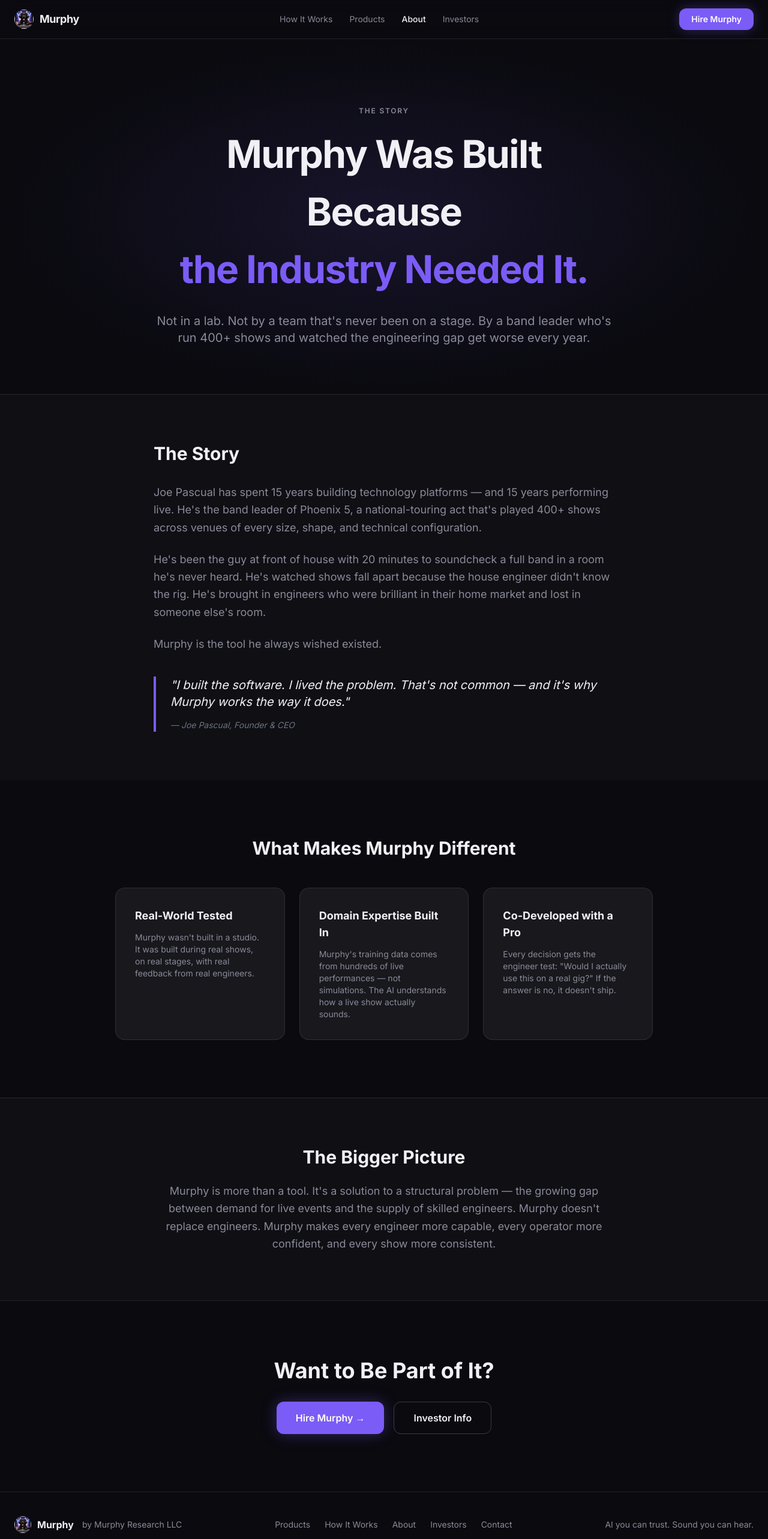
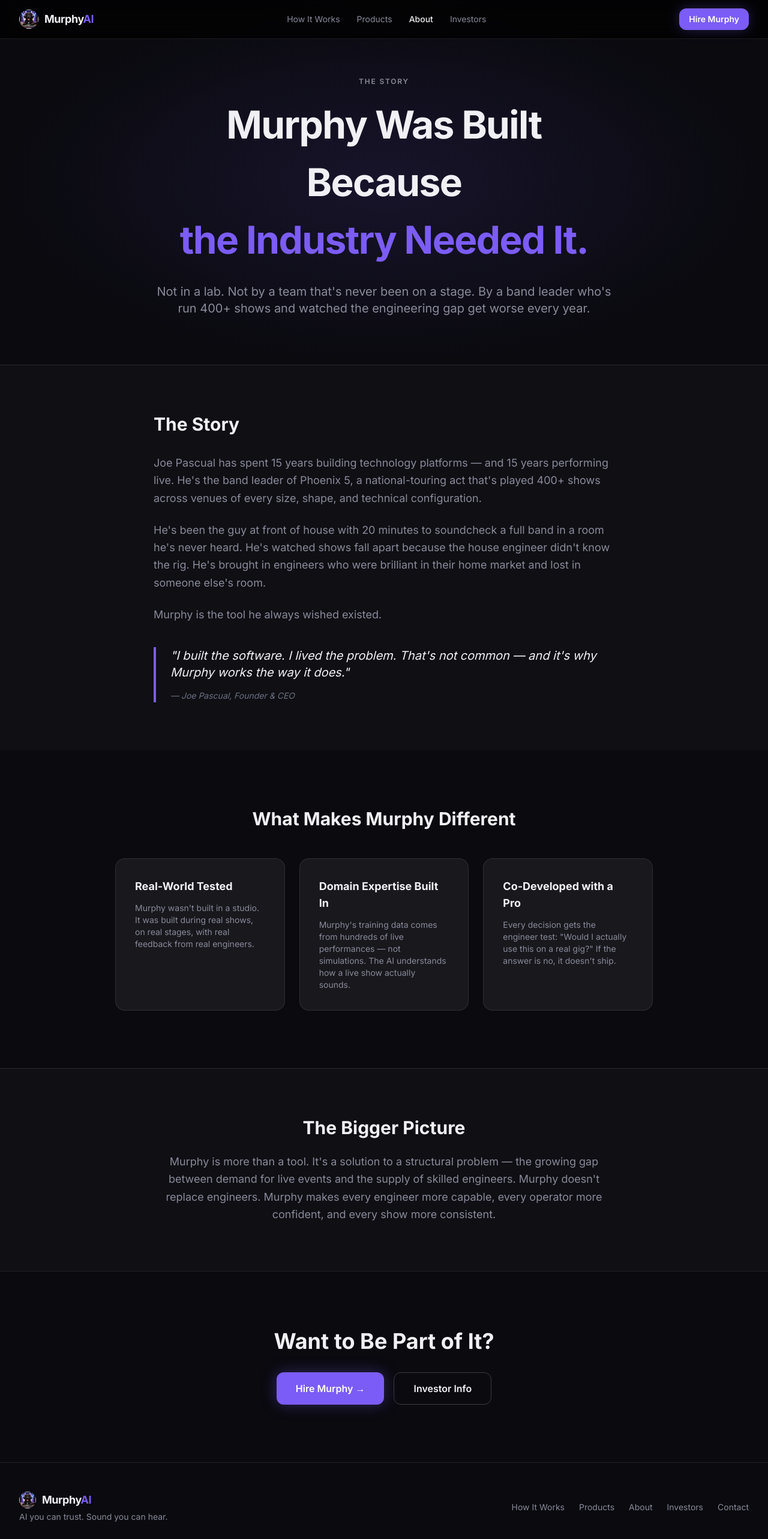
Before and after one commit to jojopas/murphy-research, a Next.js app: page /about in a window 1280 px wide. Shown: the top 2566 px of the page at 60% size. Built offline with nearby package versions, Linux system fonts and the light colour scheme.

Commit message:
Nav: fixed position + mobile hamburger menu + footer copyright year — matches corp site structure

```diff
--- a/app/about/page.tsx
+++ b/app/about/page.tsx
@@ -8,7 +8,7 @@
   return (
     <>
       <Nav />
-      <section className="relative flex flex-col items-center justify-center text-center px-6 pt-28 pb-20 overflow-hidden">
+      <section className="relative flex flex-col items-center justify-center text-center px-6 pt-32 pb-20 overflow-hidden">
         <div aria-hidden className="pointer-events-none absolute inset-0 bg-[radial-gradient(ellipse_at_center,rgba(123,92,246,0.12)_0%,transparent_70%)]" />
         <div className="relative z-10 max-w-3xl">
           <p className="text-xs font-semibold tracking-[0.15em] uppercase text-[#8a8a9a] mb-4">The story</p>
--- a/app/contact/page.tsx
+++ b/app/contact/page.tsx
@@ -8,7 +8,7 @@
   return (
     <>
       <Nav />
-      <section className="relative flex flex-col items-center justify-center text-center px-6 pt-28 pb-20 overflow-hidden">
+      <section className="relative flex flex-col items-center justify-center text-center px-6 pt-32 pb-20 overflow-hidden">
         <div aria-hidden className="pointer-events-none absolute inset-0 bg-[radial-gradient(ellipse_at_center,rgba(123,92,246,0.12)_0%,transparent_70%)]" />
         <div className="relative z-10 max-w-2xl">
           <h1 className="text-[clamp(36px,6vw,64px)] font-bold text-[#f0f0f5] tracking-tight mb-6">Let&apos;s Talk.</h1>
--- a/app/how-it-works/page.tsx
+++ b/app/how-it-works/page.tsx
@@ -11,7 +11,7 @@
   return (
     <>
       <Nav />
-      <section className="relative flex flex-col items-center justify-center text-center px-6 pt-28 pb-20 overflow-hidden">
+      <section className="relative flex flex-col items-center justify-center text-center px-6 pt-32 pb-20 overflow-hidden">
         <div aria-hidden className="pointer-events-none absolute inset-0 bg-[radial-gradient(ellipse_at_center,rgba(123,92,246,0.12)_0%,transparent_70%)]" />
         <motion.div variants={stagger} initial="hidden" animate="visible" className="relative z-10 max-w-3xl">
           <motion.p variants={fadeUp} className="text-xs font-semibold tracking-[0.15em] uppercase text-[#8a8a9a] mb-4">Signal flow</motion.p>
--- a/app/investors/page.tsx
+++ b/app/investors/page.tsx
@@ -9,7 +9,7 @@
   return (
     <>
       <Nav />
-      <section className="relative flex flex-col items-center justify-center text-center px-6 pt-28 pb-20 overflow-hidden">
+      <section className="relative flex flex-col items-center justify-center text-center px-6 pt-32 pb-20 overflow-hidden">
         <div aria-hidden className="pointer-events-none absolute inset-0 bg-[radial-gradient(ellipse_at_center,rgba(123,92,246,0.12)_0%,transparent_70%)]" />
         <div className="relative z-10 max-w-3xl">
           <TrendingUp className="w-10 h-10 mx-auto mb-6 text-[#7b5cf6]" />
--- a/app/products/page.tsx
+++ b/app/products/page.tsx
@@ -9,7 +9,7 @@
   return (
     <>
       <Nav />
-      <section className="relative flex flex-col items-center justify-center text-center px-6 pt-28 pb-20 overflow-hidden">
+      <section className="relative flex flex-col items-center justify-center text-center px-6 pt-32 pb-20 overflow-hidden">
         <div aria-hidden className="pointer-events-none absolute inset-0 bg-[radial-gradient(ellipse_at_center,rgba(123,92,246,0.12)_0%,transparent_70%)]" />
         <div className="relative z-10 max-w-3xl">
           <p className="text-xs font-semibold tracking-[0.15em] uppercase text-[#8a8a9a] mb-4">The hardware</p>
--- a/components/Footer.tsx
+++ b/components/Footer.tsx
@@ -1,26 +1,35 @@
 import Link from "next/link";
+
+const footerLinks = [
+  { label: "How It Works", href: "/how-it-works" },
+  { label: "Products", href: "/products" },
+  { label: "About", href: "/about" },
+  { label: "Investors", href: "/investors" },
+  { label: "Contact", href: "/contact" },
+];
 
 export default function Footer() {
   return (
     <footer className="border-t border-white/10 bg-[#0a0a0f]">
-      <div className="max-w-7xl mx-auto px-6 py-10 flex flex-col md:flex-row items-center justify-between gap-6">
-        <Link href="/" className="flex items-center gap-2.5">
-          <img src="/murphy-avatar.png" alt="Murphy" className="w-7 h-7 rounded-full object-cover" />
-          <span className="font-bold text-[#f0f0f5]">Murphy</span>
-          <span className="text-sm text-[#8a8a9a] ml-1">by Murphy Research LLC</span>
-        </Link>
-        <div className="flex gap-6 text-sm text-[#8a8a9a]">
-          {[
-            ["/products", "Products"],
-            ["/how-it-works", "How It Works"],
-            ["/about", "About"],
-            ["/investors", "Investors"],
-            ["/contact", "Contact"],
-          ].map(([href, label]) => (
-            <Link key={href} href={href} className="hover:text-[#f0f0f5] transition-colors">{label}</Link>
-          ))}
+      <div className="max-w-7xl mx-auto px-4 sm:px-6 lg:px-8 py-12">
+        <div className="flex flex-col md:flex-row items-start md:items-center justify-between gap-8">
+          <div>
+            <Link href="/" className="flex items-center gap-2.5">
+              <img src="/murphy-avatar.png" alt="Murphy" className="w-7 h-7 rounded-full object-cover" />
+              <span className="text-[#f0f0f5] font-bold text-lg tracking-tight">Murphy<span className="text-[#7b5cf6]">AI</span></span>
+            </Link>
+            <p className="text-[#8a8a9a] text-sm mt-1">AI you can trust. Sound you can hear.</p>
+          </div>
+          <nav className="flex flex-wrap gap-x-6 gap-y-2">
+            {footerLinks.map(({ label, href }) => (
+              <Link key={href} href={href} className="text-[#8a8a9a] hover:text-[#f0f0f5] text-sm transition-colors duration-150">{label}</Link>
+            ))}
+          </nav>
         </div>
-        <p className="text-sm text-[#8a8a9a]">AI you can trust. Sound you can hear.</p>
+        <div className="mt-10 pt-6 border-t border-white/10 flex flex-col sm:flex-row items-start sm:items-center justify-between gap-4 text-[#8a8a9a] text-sm">
+          <span>&copy; {new Date().getFullYear()} Murphy Research LLC. All rights reserved.</span>
+          <a href="mailto:hello@murphyresearch.ai" className="hover:text-[#f0f0f5] transition-colors">hello@murphyresearch.ai</a>
+        </div>
       </div>
     </footer>
   );
--- a/components/Nav.tsx
+++ b/components/Nav.tsx
@@ -1,41 +1,71 @@
 "use client";
+import { useState } from "react";
+import { Menu, X } from "lucide-react";
 import Link from "next/link";
 import { usePathname } from "next/navigation";
 
-const links = [
-  { href: "/how-it-works", label: "How It Works" },
-  { href: "/products", label: "Products" },
-  { href: "/about", label: "About" },
-  { href: "/investors", label: "Investors" },
+const navLinks = [
+  { label: "How It Works", href: "/how-it-works" },
+  { label: "Products", href: "/products" },
+  { label: "About", href: "/about" },
+  { label: "Investors", href: "/investors" },
 ];
 
 export default function Nav() {
+  const [open, setOpen] = useState(false);
   const path = usePathname();
+
   return (
-    <nav className="sticky top-0 z-50 border-b border-white/10 bg-[#0a0a0f]/80 backdrop-blur-md">
-      <div className="max-w-7xl mx-auto px-6 h-16 flex items-center justify-between">
-        <Link href="/" className="flex items-center gap-2.5">
+    <header className="fixed top-0 left-0 right-0 z-50 backdrop-blur-md bg-black/70 border-b border-white/10">
+      <nav className="max-w-7xl mx-auto px-4 sm:px-6 lg:px-8 h-16 flex items-center justify-between">
+        {/* Logo */}
+        <Link href="/" className="flex items-center gap-2.5 flex-shrink-0">
           <img src="/murphy-avatar.png" alt="Murphy" className="w-8 h-8 rounded-full object-cover" />
-          <span className="font-bold text-lg tracking-tight text-[#f0f0f5]">Murphy</span>
+          <span className="text-[#f0f0f5] font-bold text-lg tracking-tight">Murphy<span className="text-[#7b5cf6]">AI</span></span>
         </Link>
-        <div className="hidden md:flex items-center gap-7 text-sm">
-          {links.map(({ href, label }) => (
-            <Link
-              key={href}
-              href={href}
-              className={`transition-colors ${path === href ? "text-[#f0f0f5] font-medium" : "text-[#8a8a9a] hover:text-[#f0f0f5]"}`}
-            >
+
+        {/* Desktop links */}
+        <ul className="hidden lg:flex items-center gap-7 text-sm text-[#8a8a9a]">
+          {navLinks.map(({ label, href }) => (
+            <li key={href}>
+              <Link href={href} className={`transition-colors duration-150 hover:text-[#f0f0f5] ${path === href ? "text-[#f0f0f5] font-medium" : ""}`}>
+                {label}
+              </Link>
+            </li>
+          ))}
+        </ul>
+
+        {/* CTA + hamburger */}
+        <div className="flex items-center gap-3">
+          <Link
+            href="/contact"
+            className="hidden sm:inline-flex items-center px-4 py-2 rounded-lg bg-[#7b5cf6] text-white font-semibold text-sm hover:bg-[#6d4fe0] transition-colors shadow-[0_0_20px_rgba(123,92,246,0.30)]"
+          >
+            Hire Murphy
+          </Link>
+          <button
+            className="lg:hidden text-[#f0f0f5] p-1"
+            onClick={() => setOpen(!open)}
+            aria-label="Toggle menu"
+          >
+            {open ? <X size={22} /> : <Menu size={22} />}
+          </button>
+        </div>
+      </nav>
+
+      {/* Mobile menu */}
+      {open && (
+        <div className="lg:hidden bg-[#0a0a0f]/95 backdrop-blur-md border-t border-white/10 px-4 py-4 flex flex-col gap-3">
+          {navLinks.map(({ label, href }) => (
+            <Link key={href} href={href} className="py-2 text-sm text-[#8a8a9a] hover:text-[#f0f0f5] transition-colors" onClick={() => setOpen(false)}>
               {label}
             </Link>
           ))}
+          <Link href="/contact" className="mt-2 inline-flex items-center justify-center px-4 py-2.5 rounded-lg bg-[#7b5cf6] text-white font-semibold text-sm hover:bg-[#6d4fe0] transition-colors" onClick={() => setOpen(false)}>
+            Hire Murphy
+          </Link>
         </div>
-        <Link
-          href="/contact"
-          className="inline-flex items-center justify-center px-5 py-2 rounded-lg bg-[#7b5cf6] text-white font-semibold text-sm hover:bg-[#6d4fe0] transition-colors shadow-[0_0_20px_rgba(123,92,246,0.35)]"
-        >
-          Hire Murphy
-        </Link>
-      </div>
-    </nav>
+      )}
+    </header>
   );
 }
```
